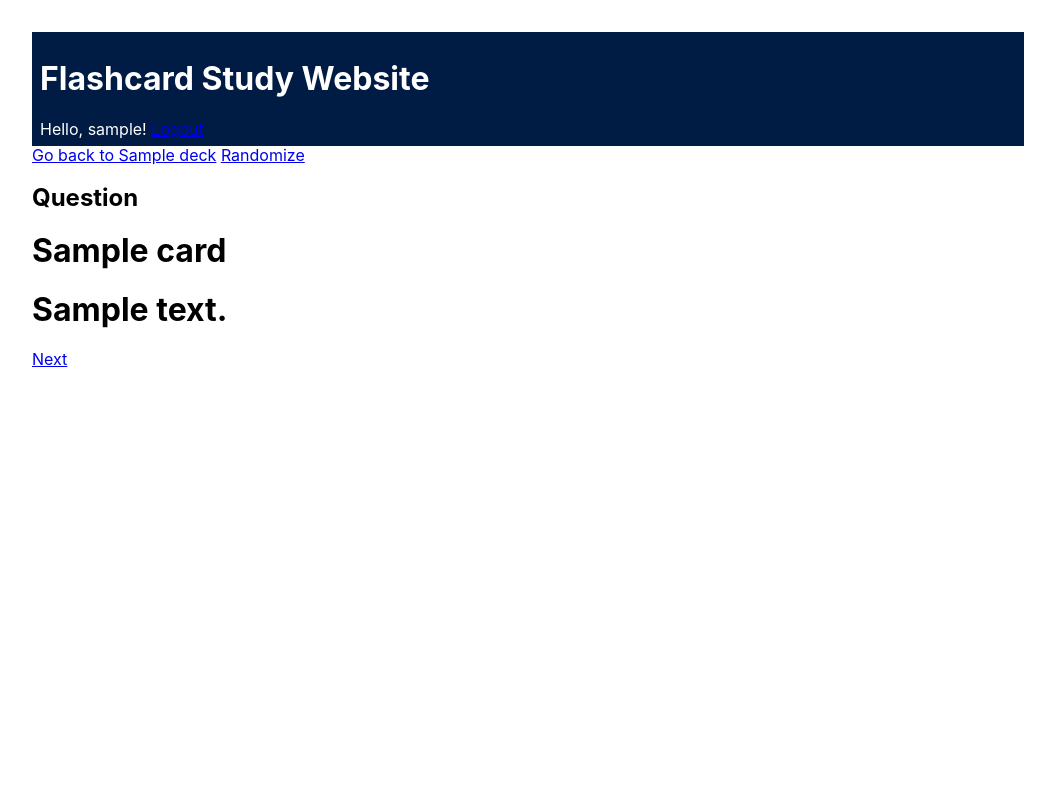
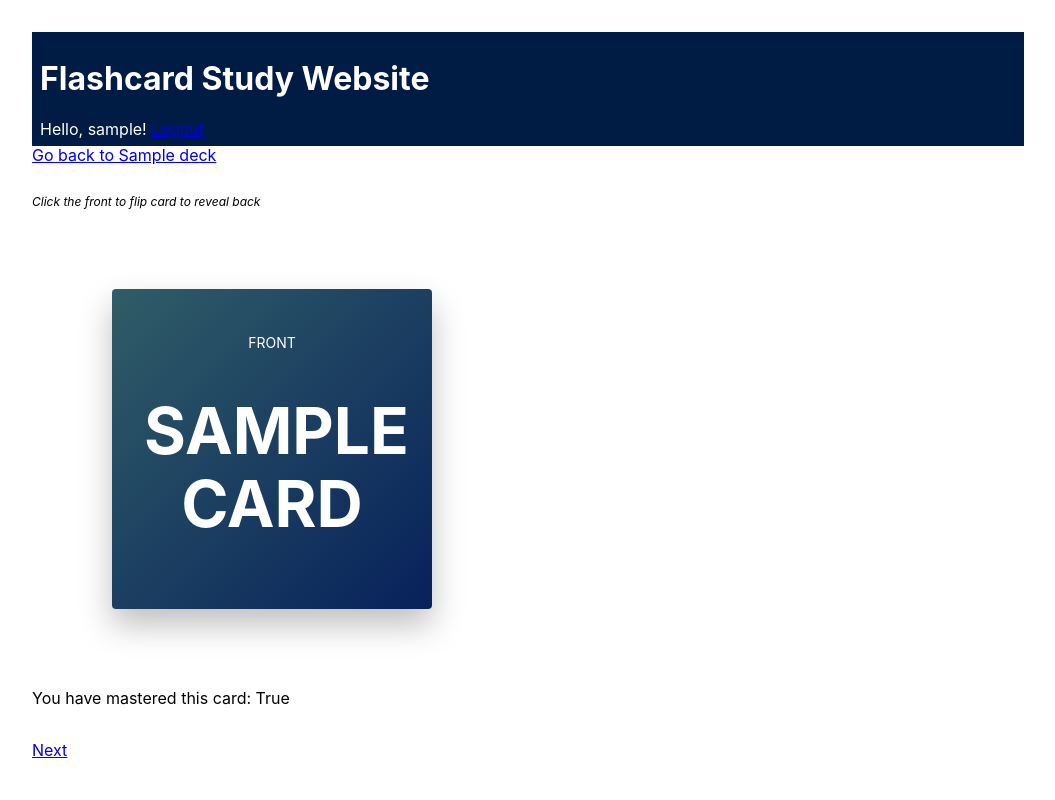
Before and after one commit to momentum-team-1/django-from-scratch-lukecarnevale, a Django app: page /flashcards/1/view_question/ in a window 1280 px wide. Shown: the whole page, without its empty margins (112-1167 px from the left). Run offline with Django 3.2, Linux system fonts and the light colour scheme; a user stored in the database is signed in; tables that the repository leaves empty hold one stand-in row (values such as "Sample post").

Commit message:
Card flip added with style (thanks Clinton/Dave)

```diff
--- a/cards/forms.py
+++ b/cards/forms.py
@@ -13,5 +13,6 @@ class CardForm(forms.ModelForm):
         model = Card
         fields = [
             'question',
-            'answer'
+            'answer',
+            'mastered'
         ]
--- a/cards/models.py
+++ b/cards/models.py
@@ -9,15 +9,16 @@ class Deck (models.Model):
     title = models.CharField(max_length=255)
     is_active = models.BooleanField(default=False)
 
-    # def __str__(self):
-    #     return self.cards
+    def __str__(self):
+        return self.title
 
 
 
 class Card (models.Model):
     deck = models.ForeignKey(to=Deck, on_delete=models.CASCADE, related_name='cards')
-    question = models.TextField()
-    answer = models.TextField()
+    question = models.CharField(max_length=255)
+    answer = models.CharField(max_length=255)
+    mastered = models.BooleanField("Mastered", default=False)
 
-    # def __str__(self):
-    #     return f"{self.question} {self.answer}"
+    def __str__(self):
+        return f"{self.question} {self.answer}"
--- a/cards/views.py
+++ b/cards/views.py
@@ -57,19 +57,19 @@ def add_card(request, pk):
 
 @login_required
 def edit_card(request, pk):
-    deck = get_object_or_404(request.user.decks, pk=pk)
+    card = get_object_or_404(Card, pk=pk)
 
     if request.method == "POST":
-        form = CardForm(instance=deck, data=request.POST)
+        form = CardForm(instance=card, data=request.POST)
         if form.is_valid():
-            deck = form.save()
-            return redirect(to='deck_detail', pk=deck.pk)
+            card = form.save()
+            return redirect(to='deck_detail', pk=card.deck.pk)
     else:
-        form = CardForm(instance=deck)
+        form = CardForm(instance=card)
 
     return render(request, "edit_card.html", {
         "form": form,
-        "deck": deck,
+        "card": card,
         })
 
 @login_required
--- /dev/null
+++ b/static/css/style.css
@@ -0,0 +1,50 @@
+.card-container, .front, .back {
+	width: 20rem;
+	height: 20rem;
+}
+.card-container {
+	margin: 5rem;
+}
+.front, .back {
+	box-sizing: border-box;
+	padding: 2rem;
+	border-radius: 4px;
+	box-shadow: 0 1rem 2rem rgba(0, 0, 0, .25);
+
+	font-family: BlinkMacSystemFont, "Segoe UI", sans-serif;
+	font-size: 2rem;
+	color: #fff;
+	text-transform: uppercase;
+	text-align: center;
+}
+/* front side bg is green gradient */ .front {
+	background-image: linear-gradient(to right bottom, #305d67, #07215b);
+}
+/* back side bg is orange gradient */ .back {
+	background-image: linear-gradient(to right bottom, #34b68f, #205440);
+}
+
+.card-container {
+	position: relative;
+}
+.front, .back {
+	position: absolute;
+	top: 0;
+	left: 0;
+	backface-visibility: hidden;
+	overflow: hidden;
+	transition: transform .8s ease;
+}
+.back {
+	transform: rotateY(180deg);
+}
+.card-container.flipped .front {
+	transform: rotateY(-180deg);
+}
+.card-container.flipped .back {
+	transform: rotateY(0deg);
+}
+
+.card-container {
+	perspective: 75rem;
+}
--- a/static/js/card.js
+++ b/static/js/card.js
@@ -1,5 +1,5 @@
 document.addEventListener('DOMContentLoaded', () => {document.querySelector('#show-card-form').addEventListener('click', event => {
-    event.preventDefault()
-    document.querySelector('#card-form').classList.remove('dn')
+  event.preventDefault()
+  document.querySelector('#card-form').classList.remove('dn')
 })
 })
--- /dev/null
+++ b/static/js/reveal.js
@@ -0,0 +1,4 @@
+document.querySelector('.card-container').addEventListener('click', (event) => {
+  event.preventDefault()
+  document.querySelector('.card-container').classList.toggle('flipped')
+})
--- a/templates/base.html
+++ b/templates/base.html
@@ -1,3 +1,5 @@
+{% load static %}
+
 <!DOCTYPE html>
 <html lang="en">
 <head>
@@ -7,6 +9,7 @@
     <title>{% block title %}Flashcard Study App{% endblock %}</title>
     <link rel="stylesheet" href="https://unpkg.com/tachyons@4.12.0/css/tachyons.min.css"/>
     {% block scripts %}{% endblock %}
+    <link rel="stylesheet" href="{% static 'css/style.css' %}">
 </head>
 <body class="sans-serif">
     <div class="mw8 center ph3 pv4">
--- a/templates/edit_card.html
+++ b/templates/edit_card.html
@@ -2,13 +2,13 @@
 
 {% block content %}
 
-<h2>Edit Cards</h2>
+<h2>Edit Card</h2>
 
 <form action="{% url 'edit_card' pk=card.pk %}" method="POST">
     {% csrf_token %}
     {{ form.as_p}}
     <div>
-        <button type="submit">Make updates to flashcard to {{ deck.title }}</button>
+        <button type="submit">Make updates</button>
     </div>
 </form>
 
--- a/templates/view_question.html
+++ b/templates/view_question.html
@@ -1,21 +1,28 @@
 {% extends "base.html" %}
-
+{% load static %}
+{% block scripts %}
+<script src="{% static 'js/reveal.js' %}" defer></script>
+{% endblock %}
 {% block content %}
 
 
-<a href="{% url 'deck_detail' pk=deck.pk %}">Go back to {{ deck.title }}</a>
+<a class="m3" href="{% url 'deck_detail' pk=deck.pk %}">Go back to {{ deck.title }}</a>
+<br>
+<br>
 
-<a href="{% url 'next_question' card_pk=card.pk %}">Randomize</a>
+<p class="f7"><em>Click the front to flip card to reveal back</em></p>
 
-<h2>Question</h2>
+<div class="card-container">
+	<div class="front"><p class="f6">Front</p>
+        <h1 class='center'>{{ card.question }} </h1></div>
+	<div class="back"><p class="f6">Back</p>
+        <p class="f1">{{ card.answer }}</p></div>
+</div>
 
-<h1>{{ card.question }} </h1>
-<h1>{{ card.answer }} </h1>
-
-
+<p>You have mastered this card: {{ card.mastered }} </p>
 <!--
 <a href="{% url 'view_answer' card_pk=card.pk %}">Check answer</a> -->
-
+<br>
 <a href="{% url 'next_question' card_pk=card.pk %}">Next</a>
 
 {% endblock %}
```
Also changed, not shown: templates/deck_detail.html (+15 -14 lines), cards/migrations/0007_auto_20200610_1928.py (added), cards/migrations/0008_remove_card_mastered.py (added), cards/migrations/0009_card_mastered.py (added), cards/migrations/0010_auto_20200610_2013.py (added), cards/migrations/0011_auto_20200610_2014.py (added).
